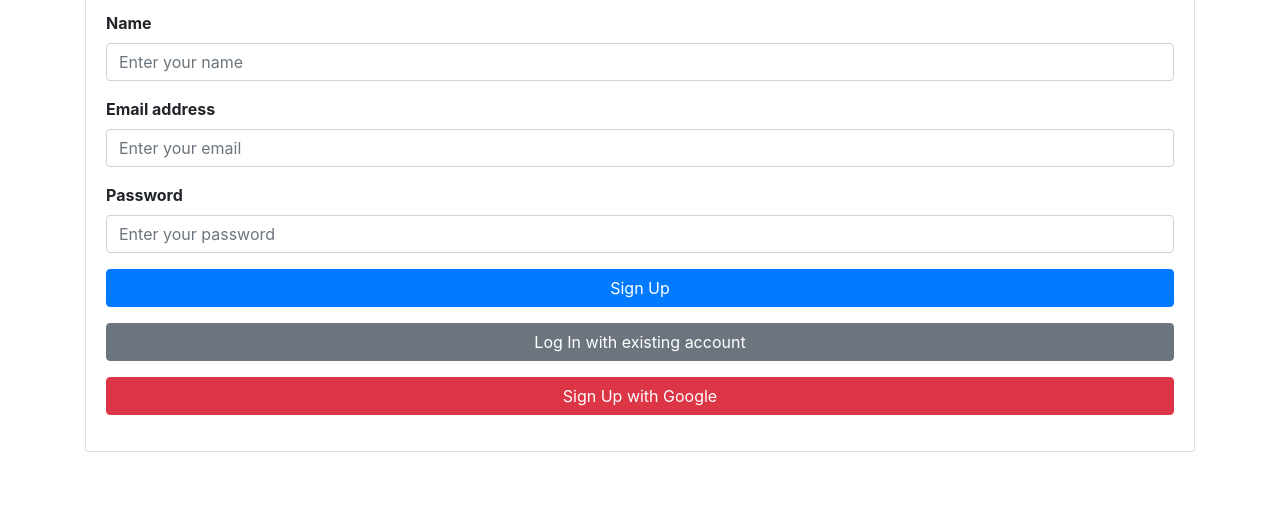
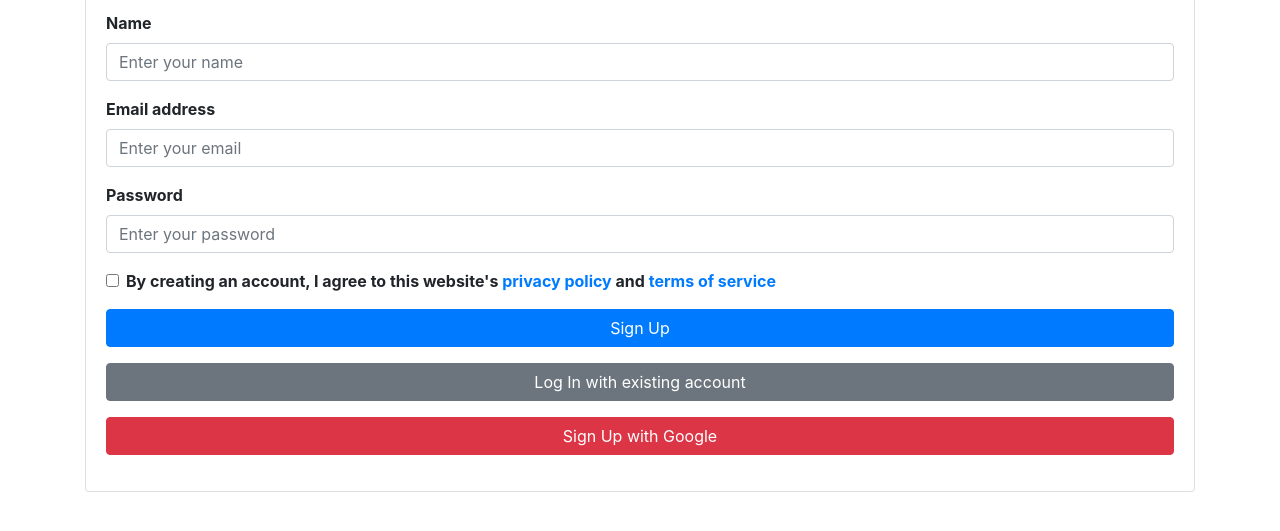
Before and after one commit to BenjiWurfl/Sign-Up, a plain HTML site: page index.html in a window 1280 px wide. Shown: the part 73-604 px from the top of the page. Drawn offline with nearby package versions, Linux system fonts and the light colour scheme.

Commit message:
SignUp formular

```diff
--- a/index.html
+++ b/index.html
@@ -41,6 +41,12 @@
                       <label for="inputPassword" class="font-weight-bold">Password</label>
                       <input type="password" class="form-control" id="inputPassword" placeholder="Enter your password">
                   </div>
+                  <div class="form-check">
+                      <input type="checkbox" class="form-check-input" id="agreeTerms">
+                      <label class="form-check-label font-weight-bold" for="agreeTerms">
+                          By creating an account, I agree to this website's <a href="privacy.html">privacy policy</a> and <a href="terms.html">terms of service</a>
+                      </label>
+                  </div>
                   <button id="sign-up-button" type="button" class="btn btn-primary btn-block my-3">Sign Up</button>
                   <button onclick="redirectLogin()" type="button" class="btn btn-secondary btn-block my-3">Log In with existing account</button>
                   <button id="sign-up-google-button" type="button" class="btn btn-danger btn-block my-3">Sign Up with Google</button>
```
